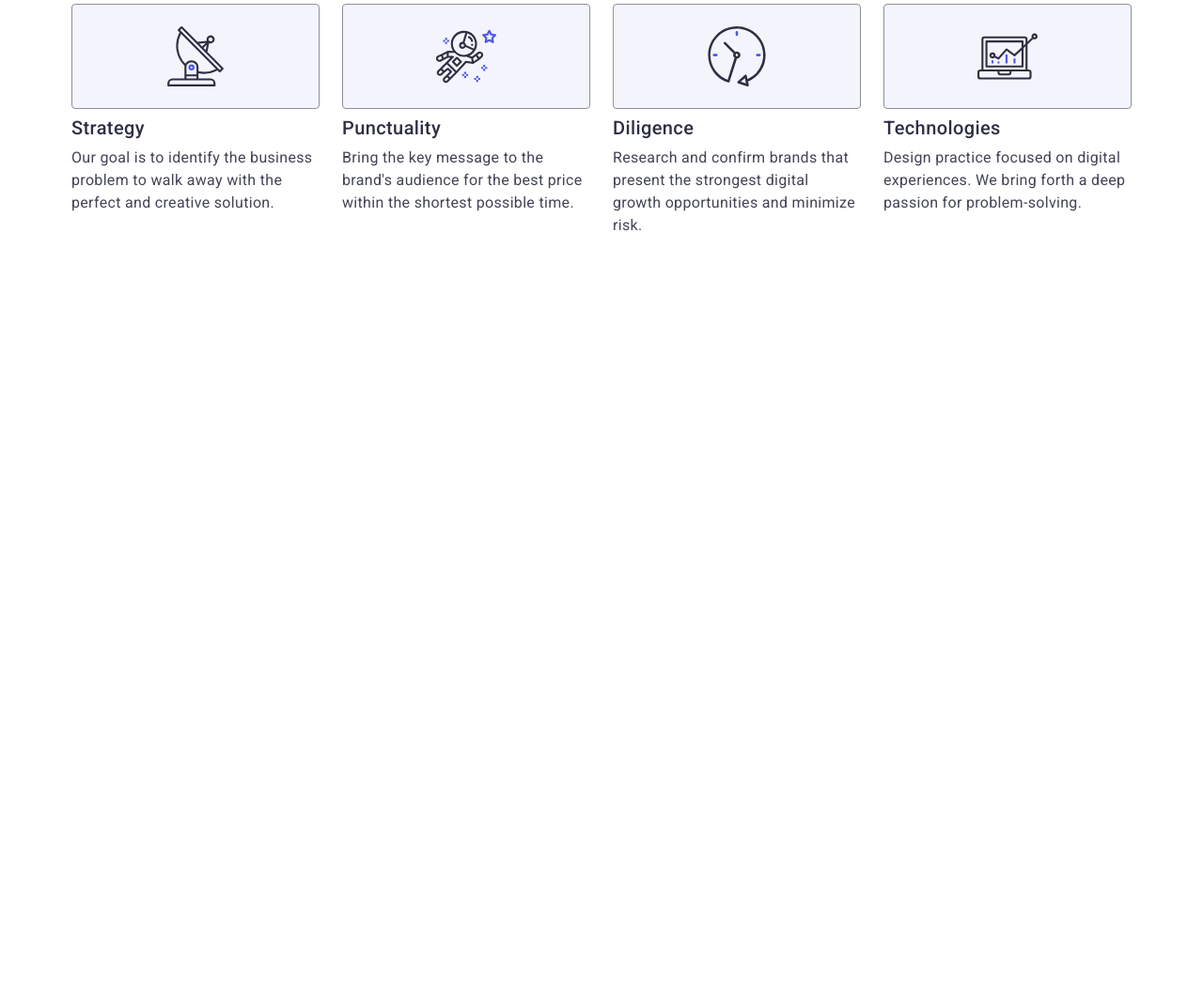
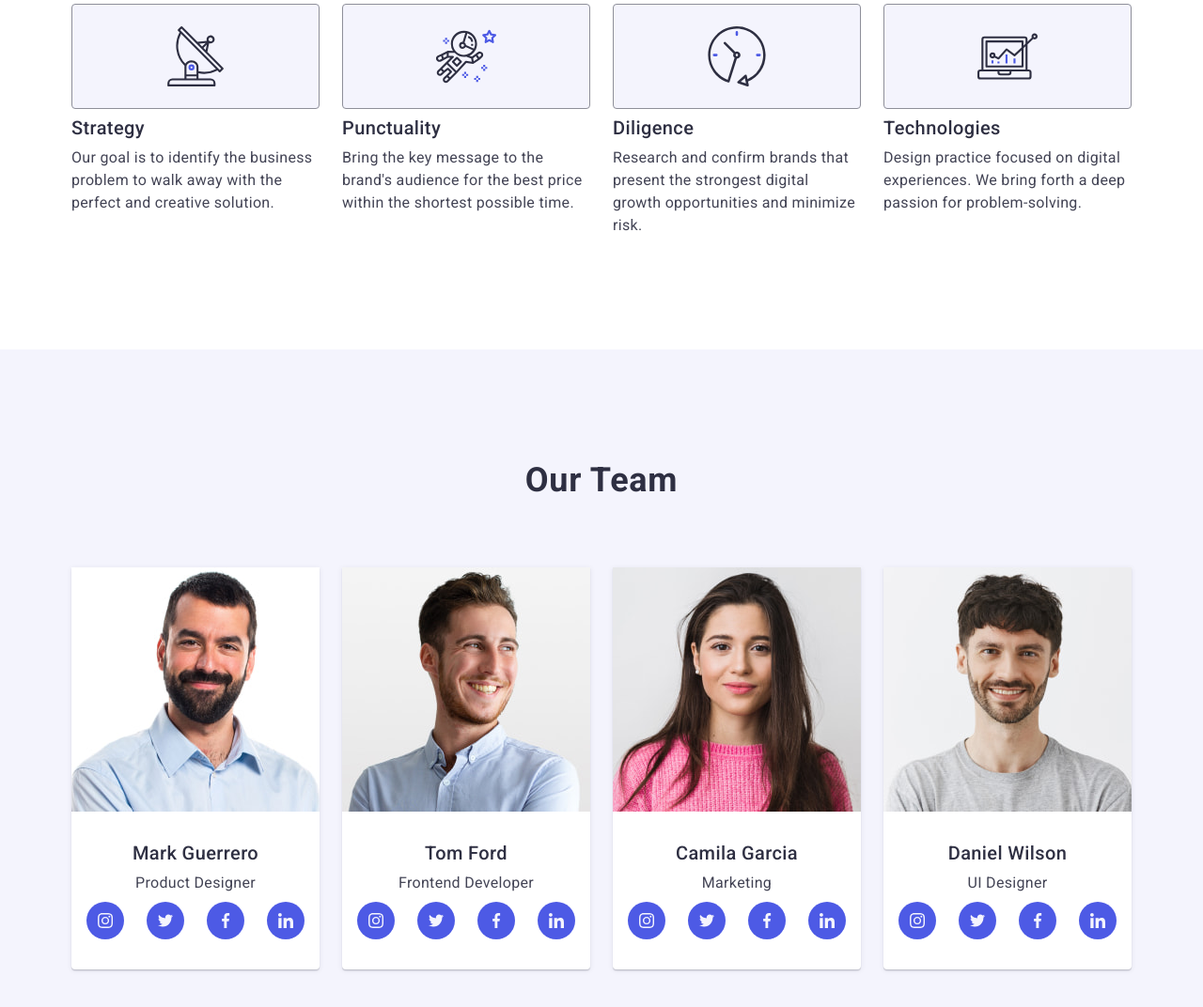
Before and after one commit to bahmat-serhii/goit-markup-hw-06, a plain HTML site: page index.html in a window 1280 px wide. Shown: the part 789-1861 px from the top of the page at 94% size. Before the commit the page ends 1161 px from the top, so only its background shows below. Drawn offline with nearby package versions, Linux system fonts and the light colour scheme.

Commit message:
add team

```diff
--- a/css/styles.css
+++ b/css/styles.css
@@ -525,8 +525,7 @@ button {
     display: inline-block;
     background-repeat: no-repeat;
     background-image: url(../images/icons.svg);
-    --fill: #f4f4fd;
-    fill: var(--fill);
+    fill: #f4f4fd;
   }
   .advanced-list {
     font-weight: 500;
@@ -537,3 +536,78 @@ button {
     font-weight: 400;
   }
 }
+/* ======= Our team ======= */
+.backgr {
+  background: #f4f4fd;
+}
+.team {
+  display: flex;
+  justify-content: center;
+  gap: 72px;
+  flex-wrap: wrap;
+}
+.foto {
+  background-color: #ffffff;
+  display: flex;
+  align-items: center;
+  justify-content: center;
+  flex-direction: column;
+  border-radius: 0 0 4px 4px;
+  box-shadow: 0 2px 1px 0 rgba(46, 47, 66, 0.08),
+    0 1px 1px 0 rgba(46, 47, 66, 0.16), 0 1px 6px 0 rgba(46, 47, 66, 0.08);
+}
+.personal {
+  display: flex;
+  flex-direction: column;
+  gap: 8px;
+  padding: 32px 0;
+}
+.advanced-list {
+  font-weight: 500;
+  font-size: 20px;
+  line-height: 1.2;
+  text-align: center;
+}
+.adv-text {
+  font-size: 16px;
+  line-height: 1.5;
+  letter-spacing: 0.02em;
+  text-align: center;
+}
+.social {
+  display: flex;
+  align-items: center;
+  justify-content: center;
+  flex-direction: row;
+  gap: 24px;
+}
+
+.social-list {
+  width: 40px;
+  height: 40px;
+}
+.social-list-folow {
+  justify-content: center;
+  align-items: center;
+  display: flex;
+  border-radius: 50%;
+  width: 100%;
+  height: 100%;
+  background-color: #4d5ae5;
+  transition: background-color 250ms cubic-bezier(0.4, 0, 0.2, 1);
+}
+.social-list-folow:hover,
+.social-list-folow:focus {
+  background-color: #404bbf;
+}
+@media screen and (min-width: 768px) {
+  .team {
+    column-gap: 24px;
+    row-gap: 64px;
+  }
+}
+@media screen and (min-width: 1158px) {
+  .team {
+    gap: 24px;
+  }
+}
```
Also changed, not shown: index.html (+2 -2 lines).
